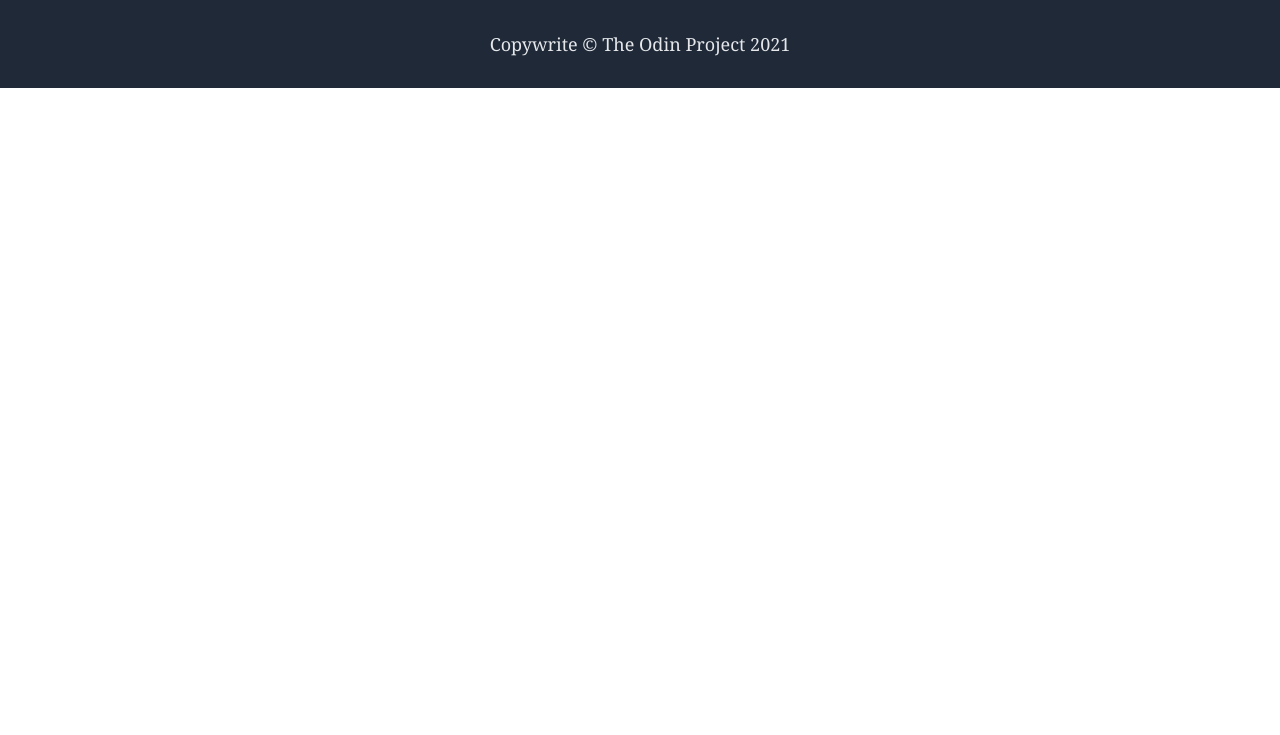
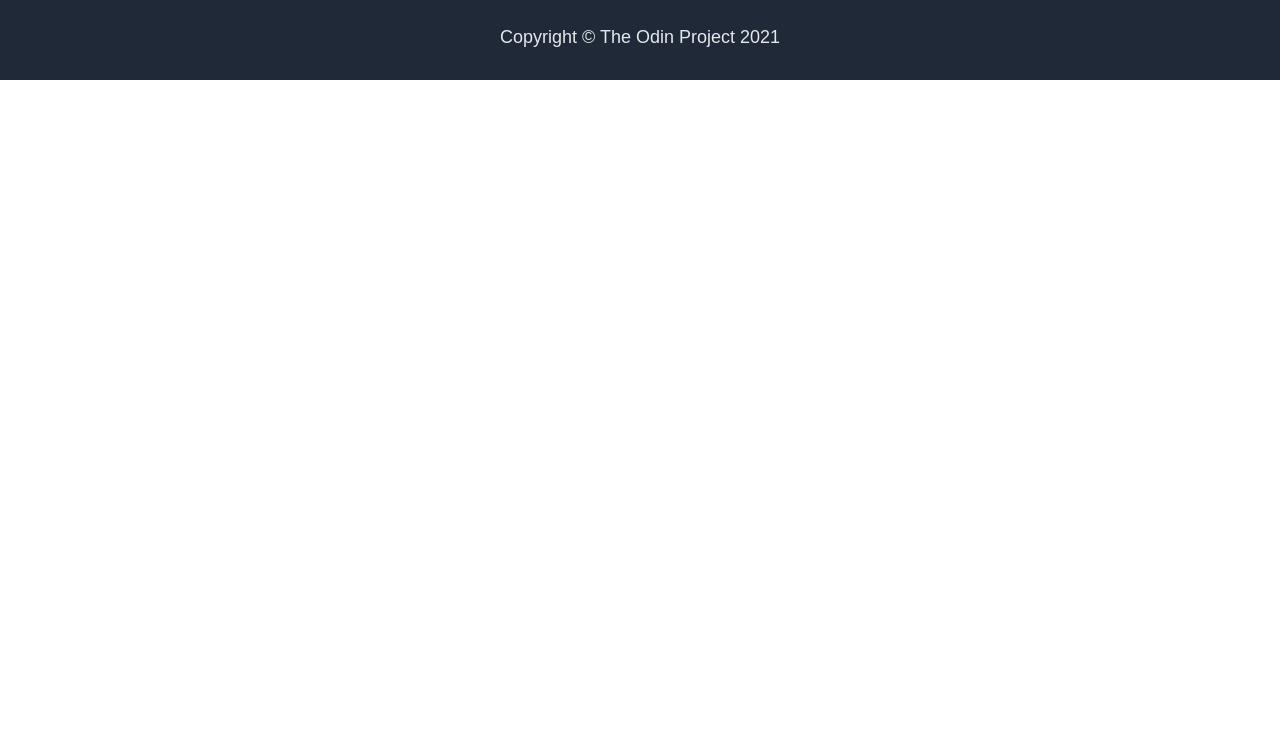
Before and after one commit to StevanFreeborn/theOdinProject-Landing-Page, a plain HTML site: page index.html in a window 1280 px wide. Shown: the part 65-800 px from the top of the page. Drawn offline with Linux system fonts and the light colour scheme.

Commit message:
fix: update font family

```diff
--- a/index.html
+++ b/index.html
@@ -54,7 +54,7 @@
       <section id="callToAction"></section>
     </main>
     <footer class="footer">
-      <div>Copywrite &copy; The Odin Project 2021</div>
+      <div>Copyright &copy; The Odin Project 2021</div>
     </footer>
   </body>
 </html>
--- a/style.css
+++ b/style.css
@@ -2,7 +2,7 @@
   box-sizing: border-box;
   margin: 0;
   padding: 0;
-  font-family: Cambria, Cochin, Georgia, Times, 'Times New Roman', serif;
+  font-family: 'Poppins', sans-serif;
 }
 
 .container {
```
